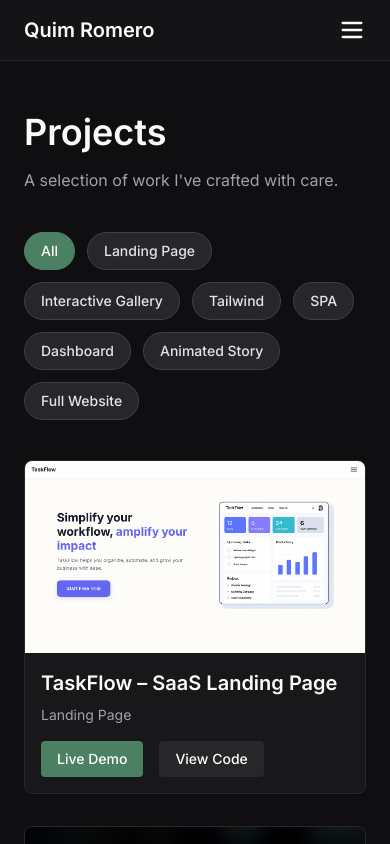
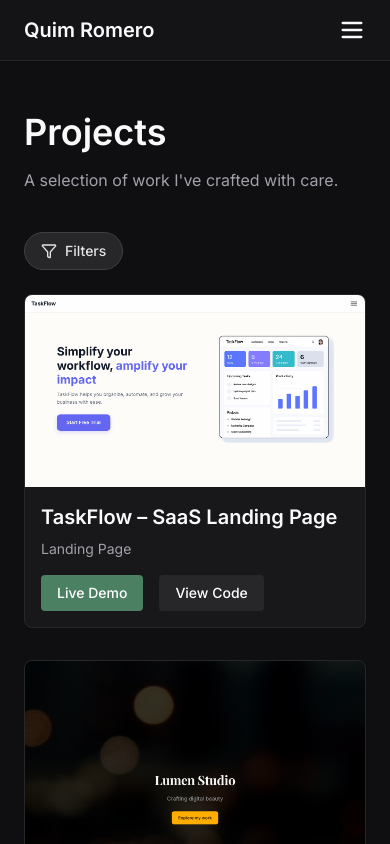
Before and after one commit to quim-romero/portfolio, a React (Vite) app: page /projects in a window 390 px wide. Shown: the top 844 px of the page. Built offline with nearby package versions, Linux system fonts and the light colour scheme.

Commit message:
Responsive filter UI with desplegable

```diff
--- a/src/pages/Projects.jsx
+++ b/src/pages/Projects.jsx
@@ -1,24 +1,31 @@
-import { useState } from 'react'
-import projects from '../projects/data'
-import ProjectCard from '../components/ProjectCard'
-import ProjectModal from '../components/ProjectModal'
-import { motion } from 'framer-motion'
+import { useState } from "react";
+import projects from "../projects/data";
+import ProjectCard from "../components/ProjectCard";
+import ProjectModal from "../components/ProjectModal";
+import { motion, AnimatePresence } from "framer-motion";
+import { Filter } from "lucide-react";
 
 const getUniqueCategories = (projects) => {
-  const categories = projects.map((p) => p.category)
-  return ['All', ...new Set(categories)]
-}
+  const categories = projects.map((p) => p.category);
+  return ["All", ...new Set(categories)];
+};
 
 const Projects = () => {
-  const [selectedProject, setSelectedProject] = useState(null)
-  const [activeCategory, setActiveCategory] = useState('All')
+  const [selectedProject, setSelectedProject] = useState(null);
+  const [activeCategory, setActiveCategory] = useState("All");
+  const [showFiltersMobile, setShowFiltersMobile] = useState(false);
 
-  const categories = getUniqueCategories(projects)
+  const categories = getUniqueCategories(projects);
 
   const filteredProjects =
-    activeCategory === 'All'
+    activeCategory === "All"
       ? projects
-      : projects.filter((project) => project.category === activeCategory)
+      : projects.filter((project) => project.category === activeCategory);
+
+  const handleCategoryClick = (category) => {
+    setActiveCategory(category);
+    setShowFiltersMobile(false);
+  };
 
   return (
     <section className="min-h-screen px-6 pt-28 pb-16 bg-white dark:bg-background text-zinc-900 dark:text-foreground transition-colors duration-300">
@@ -27,26 +34,52 @@ const Projects = () => {
         A selection of work I've crafted with care.
       </p>
 
-      <div className="flex flex-wrap gap-3 mb-10">
+      <div className="mb-6 md:hidden">
+        <button
+          onClick={() => setShowFiltersMobile(!showFiltersMobile)}
+          className="flex items-center gap-2 px-4 py-2 text-sm font-medium rounded-full border bg-zinc-100 dark:bg-zinc-800 text-zinc-700 dark:text-zinc-200 border-zinc-300 dark:border-zinc-700"
+        >
+          <Filter size={16} />
+          Filters
+        </button>
+
+        <AnimatePresence>
+          {showFiltersMobile && (
+            <motion.div
+              className="mt-4 flex flex-wrap gap-2"
+              initial={{ opacity: 0, height: 0 }}
+              animate={{ opacity: 1, height: "auto" }}
+              exit={{ opacity: 0, height: 0 }}
+              transition={{ duration: 0.2 }}
+            >
+              {categories.map((category) => (
+                <button
+                  key={category}
+                  onClick={() => handleCategoryClick(category)}
+                  className={`px-4 py-2 text-sm rounded-full font-medium border transition-colors ${
+                    activeCategory === category
+                      ? "text-white dark:bg-primary dark:border-primary bg-primary-light border-primary-light hover:bg-primary-lightHover"
+                      : "bg-zinc-100 dark:bg-zinc-800 text-zinc-700 dark:text-zinc-200 border-zinc-300 dark:border-zinc-700"
+                  }`}
+                >
+                  {category}
+                </button>
+              ))}
+            </motion.div>
+          )}
+        </AnimatePresence>
+      </div>
+
+      <div className="hidden md:flex flex-wrap gap-3 mb-10">
         {categories.map((category) => (
           <button
             key={category}
-            onClick={() => setActiveCategory(category)}
-            className={`
-              px-4 py-2 text-sm rounded-full font-medium border transition-colors
-              ${
-                activeCategory === category
-                  ? `
-                    text-white
-                    dark:bg-primary hover:dark:bg-primary-dark dark:border-primary
-                    bg-primary-light hover:bg-primary-lightHover border-primary-light
-                  `
-                  : `
-                    bg-zinc-100 dark:bg-zinc-800 text-zinc-700 dark:text-zinc-200
-                    border-zinc-300 dark:border-zinc-700
-                  `
-              }
-            `}
+            onClick={() => handleCategoryClick(category)}
+            className={`px-4 py-2 text-sm rounded-full font-medium border transition-colors ${
+              activeCategory === category
+                ? "text-white dark:bg-primary dark:border-primary bg-primary-light border-primary-light hover:bg-primary-lightHover"
+                : "bg-zinc-100 dark:bg-zinc-800 text-zinc-700 dark:text-zinc-200 border-zinc-300 dark:border-zinc-700"
+            }`}
           >
             {category}
           </button>
@@ -72,7 +105,7 @@ const Projects = () => {
         onClose={() => setSelectedProject(null)}
       />
     </section>
-  )
-}
+  );
+};
 
-export default Projects
+export default Projects;
```
